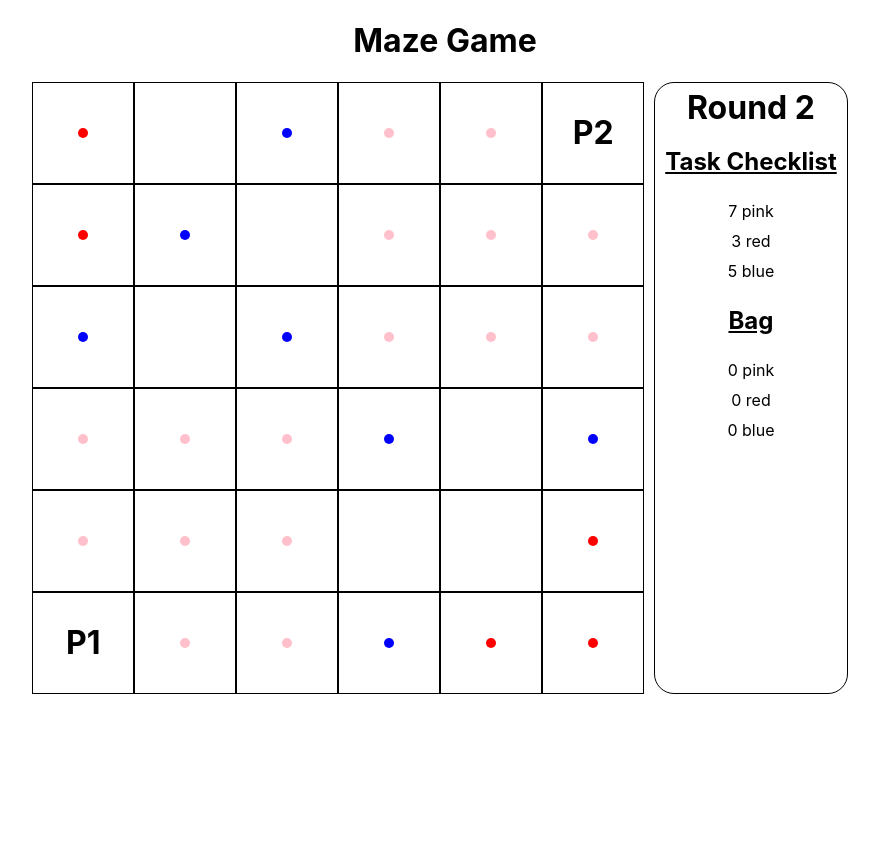
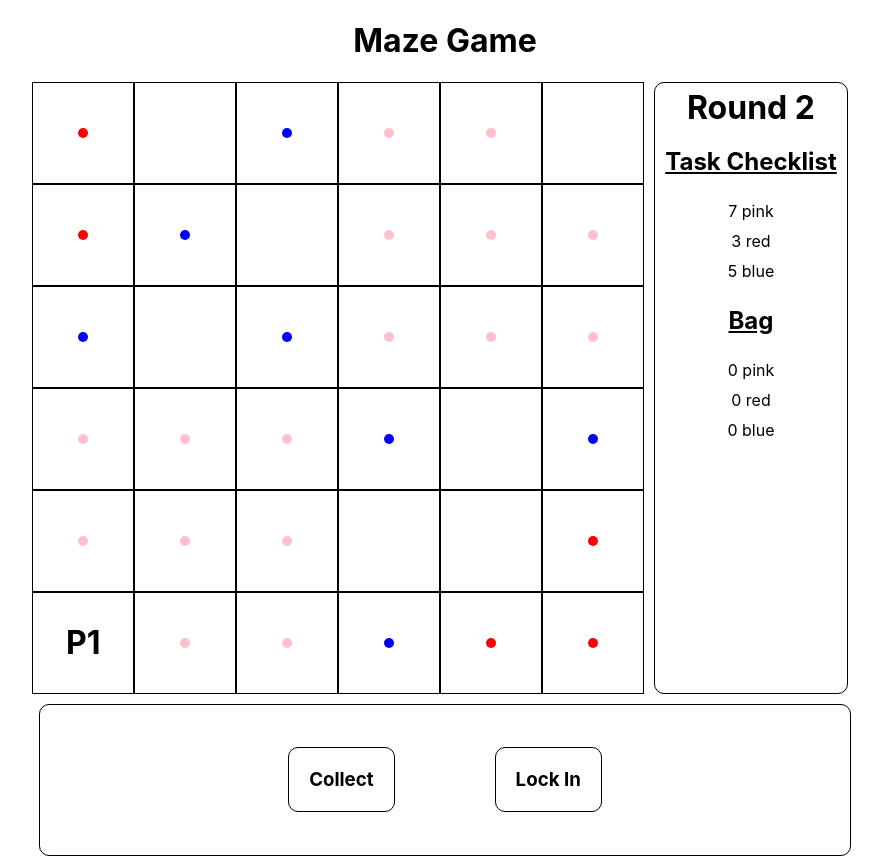
Before and after one commit to ericyucb/collaboration-game, a React (Create React App) app: page / in a window 1280 px wide. Shown: the whole page, without its empty margins (195-1077 px from the left). Before the commit the page ends 800 px from the top, so only its background shows below. Built offline with nearby package versions, Linux system fonts and the light colour scheme; the HTML template or start-up script is replaced by a standard one.

Commit message:
Added drag and drop and control buttons

```diff
--- a/package.json
+++ b/package.json
@@ -7,6 +7,8 @@
     "@testing-library/react": "^13.4.0",
     "@testing-library/user-event": "^13.5.0",
     "react": "^18.2.0",
+    "react-dnd": "^16.0.1",
+    "react-dnd-html5-backend": "^16.0.1",
     "react-dom": "^18.2.0",
     "react-scripts": "5.0.1",
     "web-vitals": "^2.1.4"
--- a/src/App.css
+++ b/src/App.css
@@ -11,9 +11,7 @@
 }
 
 .board {
-  display: flex;
-  flex-direction: column;
-  align-items: center;
+  display: grid;
 }
 
 .row {
@@ -41,11 +39,49 @@
   position: absolute;
 }
 
+.target {
+  width: 80px;
+  height: 80px;
+  border-radius: 40px;
+  display: flex;
+  justify-content: center;
+  align-items: center;
+  cursor: pointer;
+}
+
+.target:hover {
+  background-color: silver;
+}
+
+.cellDropTarget {
+  width: 100%;
+  height: 100%;
+  display: flex;
+  justify-content: center;
+  align-items: center;
+}
+
+.highlightPossible {
+  width: 80px;
+  height: 80px;
+  border-radius: 40px;
+  background-color: rgb(211,211,211, 0.5);
+  position: absolute;
+}
+
+.highlightHover {
+  width: 80px;
+  height: 80px;
+  border-radius: 40px;
+  background-color: rgb(171, 255, 46, 0.5);
+  position: absolute;
+}
+
 .dashboard {
   margin: 0px 10px;
   padding: 5px 10px;
   border: 1px solid black;
-  border-radius: 20px;
+  border-radius: 10px;
   display: flex;
   flex-direction: column;
   align-items: center;
@@ -70,3 +106,31 @@
 .listItem {
   margin: 5px 0px;
 }
+
+.controls {
+  width: 810px;
+  height: 150px;
+  border: 1px solid black;
+  border-radius: 10px;
+  margin: 10px 0px;
+  display: flex;
+  flex-direction: row;
+  align-items: center;
+  justify-content: center;
+}
+
+.controlButton {
+  border: 1px solid black;
+  border-radius: 10px;
+  padding: 20px 20px;
+  margin: 0px 50px;
+  cursor: pointer;
+}
+
+.controlButton:hover {
+  background-color: rgb(211, 211, 211, 0.5);
+}
+
+.controlButton > h3 {
+  margin: 0px;
+}
--- a/src/App.js
+++ b/src/App.js
@@ -13,7 +13,7 @@ function App() {
         [1, 1, 1, 0, 0, 2],
         [0, 1, 1, 3, 2, 2],
       ],
-      playerPositions: [[5, 0], [0, 5]]
+      playerPositions: [[5, 0]]
     }
   ]
 
--- a/src/components/Board.js
+++ b/src/components/Board.js
@@ -1,50 +1,47 @@
-import React, { useState } from 'react';
+import React from 'react';
+import { DndProvider } from 'react-dnd';
+import { HTML5Backend } from 'react-dnd-html5-backend';
+
 import { Cell } from './Cell';
 import { Player } from './Player';
 import { Item } from './Item';
 
-export function Board({ board, playerPositions }) {
-  const numRows = 6;
-  const numCols = 6;
+export function Board({ board, playerPositions, movePlayer }) {
+  const numRows = board.length;
+  const numCols = board[0].length;
 
-  const [boardArr, setBoardArr] = useState(board);
+  const generateCells = (numRows, numCols, playerPositions) => {
+    const cells = [];
+    for (let r = 0; r < numRows; r++) {
+      for (let c = 0; c < numCols; c++) {
+        const playerNum = playerPositions.findIndex(position => r === position[0] && c === position[1]);
+        const maxAbsVal = arr => Math.max(...arr.map(Math.abs))
+        const playerAdj = playerPositions.map(
+          positions => maxAbsVal([positions[0] - r, positions[1] - c]) === 1
+        ).reduce((acc, val, index) => val ? acc.concat([index + 1]) : acc, []);
 
-  const generateRows = (numRows, numCols) => {
-    const rows = [];
-    for (let i = 0; i < numRows; i++) {
-      rows.push(<Row key={i} rowNum={i} rowArr={boardArr[i]} playerPositions={playerPositions} />);
+        cells.push(
+          <Cell
+            key={`${r} ${c}`}
+            row={r} col={c}
+            movePlayer={movePlayer}
+            dropTargets={playerAdj}
+          >
+            {board[r][c] === 0 ? null : <Item type={board[r][c] - 1} />}
+            {playerNum === -1 ? null : <Player number={playerNum + 1} />}
+          </Cell>
+        );
+      }
     }
 
-    return rows;
+    return cells;
   }
 
   return (
-    <div className='board'>
-      {generateRows(numRows, numCols)}
-    </div>
+    <DndProvider backend={HTML5Backend}>
+      <div className='board' style={{gridTemplateRows: `repeat(${numRows}, 1fr)`, gridTemplateColumns: `repeat(${numCols}, 1fr)`}}>
+        {generateCells(numRows, numCols, playerPositions)}
+      </div>
+    </DndProvider>
   );
 }
-
-export function Row({ rowNum, rowArr, playerPositions }) {
-  const generateRow = rowArr => {
-    const row = [];
-    for (let i = 0; i < rowArr.length; i++) {
-      row.push(
-        <Cell key={i}>
-          {rowArr[i] === 0 ? null : <Item type={rowArr[i] - 1} />}
-          {playerPositions.map(
-            (position, index) => rowNum === position[0] && i === position[1] ? <Player number={index + 1} /> : null
-          )}
-        </Cell>
-      );
-    }
-
-    return row;
-  }
-
-  return (
-    <div className='row'>
-      {generateRow(rowArr)}
-    </div>
-  )
-}
--- a/src/components/Cell.js
+++ b/src/components/Cell.js
@@ -1,9 +1,19 @@
 import React from 'react';
 
-export function Cell({ children }) {
+import { CellDropTarget } from './CellDropTarget';
+
+export function Cell({ row, col, movePlayer, dropTargets, children }) {
   return (
-    <div className='cell'>
+    dropTargets.length === 0 ?
+    <div
+      className='cell'
+    >
       {children}
-    </div>
+    </div> :
+    <CellDropTarget row={row} col={col} dropTargets={dropTargets} movePlayer={movePlayer}>
+      <div className='cell'>
+        {children}
+      </div>
+    </CellDropTarget>
   );
 }
--- /dev/null
+++ b/src/components/CellDropTarget.js
@@ -0,0 +1,27 @@
+import React from 'react';
+import { useDrop } from 'react-dnd';
+
+export function CellDropTarget({ row, col, dropTargets, movePlayer, children }) {
+  const [{ isOver, canDrop }, drop] = useDrop(
+    () => ({
+      accept: dropTargets.map(playerNum => `p${playerNum}`),
+      drop: (item, monitor) => movePlayer(monitor.getItemType(), row, col),
+      collect: (monitor) => ({
+        isOver: !!monitor.isOver(),
+        canDrop: !!monitor.canDrop()
+      })
+    }),
+    []
+  );
+
+  return (
+    <div
+      className='cellDropTarget'
+      ref={drop}
+    >
+      {canDrop && !isOver && <div className='highlightPossible' />}
+      {canDrop && isOver && <div className='highlightHover' />}
+      {children}
+    </div>
+  )
+}
--- /dev/null
+++ b/src/components/Controls.js
@@ -0,0 +1,14 @@
+import React from 'react';
+
+export function Controls() {
+  return (
+    <div className='controls'>
+      <div className='controlButton'>
+        <h3>Collect</h3>
+      </div>
+      <div className='controlButton'>
+        <h3>Lock In</h3>
+      </div>
+    </div>
+  )
+}
--- a/src/components/Dashboard.js
+++ b/src/components/Dashboard.js
@@ -8,11 +8,11 @@ export function Dashboard({ round, goal, bag }) {
       <h1 className='roundTitle'>{`Round ${round + 1}`}</h1>
       <div className='tasks'>
         <h2><u>Task Checklist</u></h2>
-        {itemNames.map((itemName, i) => (<p className='listItem'>{`${goal[i]} ${itemNames[i]}`}</p>))}
+        {itemNames.map((itemName, i) => (<p key={i} className='listItem'>{`${goal[i]} ${itemNames[i]}`}</p>))}
       </div>
       <div className='bag'>
         <h2><u>Bag</u></h2>
-        {itemNames.map((itemName, i) => (<p className='listItem'>{`${bag[i]} ${itemNames[i]}`}</p>))}
+        {itemNames.map((itemName, i) => (<p key={i} className='listItem'>{`${bag[i]} ${itemNames[i]}`}</p>))}
       </div>
     </div>
   )
--- a/src/components/Game.js
+++ b/src/components/Game.js
@@ -1,20 +1,37 @@
-import React, { useState } from 'react';
+import React, { useState, useEffect } from 'react';
+
 import { Board } from './Board';
 import { Dashboard } from './Dashboard';
+import { Controls } from './Controls';
 
 export function Game({ setup }) {
   const [board, setBoard] = useState(setup.board);
-  const [playerPositions, setPlayerPositions] = useState(setup.playerPositions);
+  const [playerPositions, setPlayerPositions] = useState(setup.playerPositions.map(position => position.map(coord => coord)));
   const [bag, setBag] = useState(setup.goal.map(() => 0));
   const [round, setRound] = useState(1);
+
+  const movePlayer = (itemType, row, col) => {
+    const updatePlayerPositions = playerPositions => {
+      const playerNum = parseInt(itemType.slice(-1));
+      const copyPlayerPositions = playerPositions.map(position => position.map(coord => coord));
+      copyPlayerPositions[playerNum - 1] = [row, col];
+      return copyPlayerPositions;
+    }
+    setPlayerPositions(updatePlayerPositions);
+  }
 
   return (
     <div className='game'>
       <h1>Maze Game</h1>
       <div className='gameBoard'>
-        <Board board={board} playerPositions={playerPositions} />
+        <Board
+          board={board}
+          playerPositions={playerPositions}
+          movePlayer={(itemType, row, col) => movePlayer(itemType, row, col)}
+        />
         <Dashboard round={round} goal={setup.goal} bag={bag} />
       </div>
+      <Controls />
     </div>
   )
 }
--- a/src/components/Player.js
+++ b/src/components/Player.js
@@ -1,9 +1,16 @@
 import React from "react";
+import { useDrag } from 'react-dnd';
 
 export function Player({ number }) {
+  const [, drag] = useDrag(() => ({
+    type: `p${number}`,
+  }))
+
   return (
-    <h1 className='player'>
-      {`P${number}`}
-    </h1>
+    <div className='target' ref={drag}>
+      <h1 className='player'>
+        {`P${number}`}
+      </h1>
+    </div>
   );
 }
```
Also changed, not shown: 1 other file (tests, documents, lock files or other folders).
